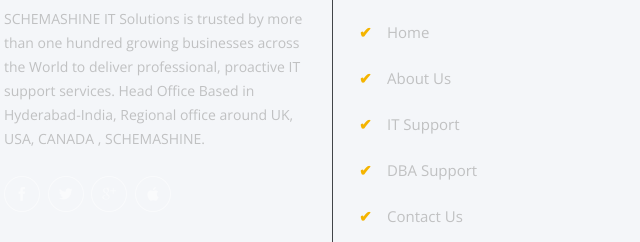
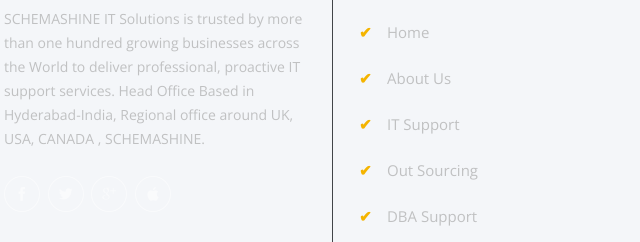
Before and after one commit to schemashinemetals-svg/IT, a plain HTML site: page itsupport.html in a window 1280 px wide. Shown: the part 3066-3308 px from the top of the page, 91-731 px from the left. Drawn offline with nearby package versions, Linux system fonts and the light colour scheme.

Commit message:
Update itsupport.html

```diff
--- a/itsupport.html
+++ b/itsupport.html
@@ -352,6 +352,7 @@
                <li><a href="index.html">Home</a></li>
                <li><a href="about-us.html">About Us</a></li>
                <li><a href="itsupport.html">IT Support</a></li>
+               <li><a href="it-outsourcing-services.html">Out Sourcing</a></li>
                <li><a href="dba-support.html">DBA Support</a></li>
                <li><a href="contact.html">Contact Us</a></li>
                </ul>
```
